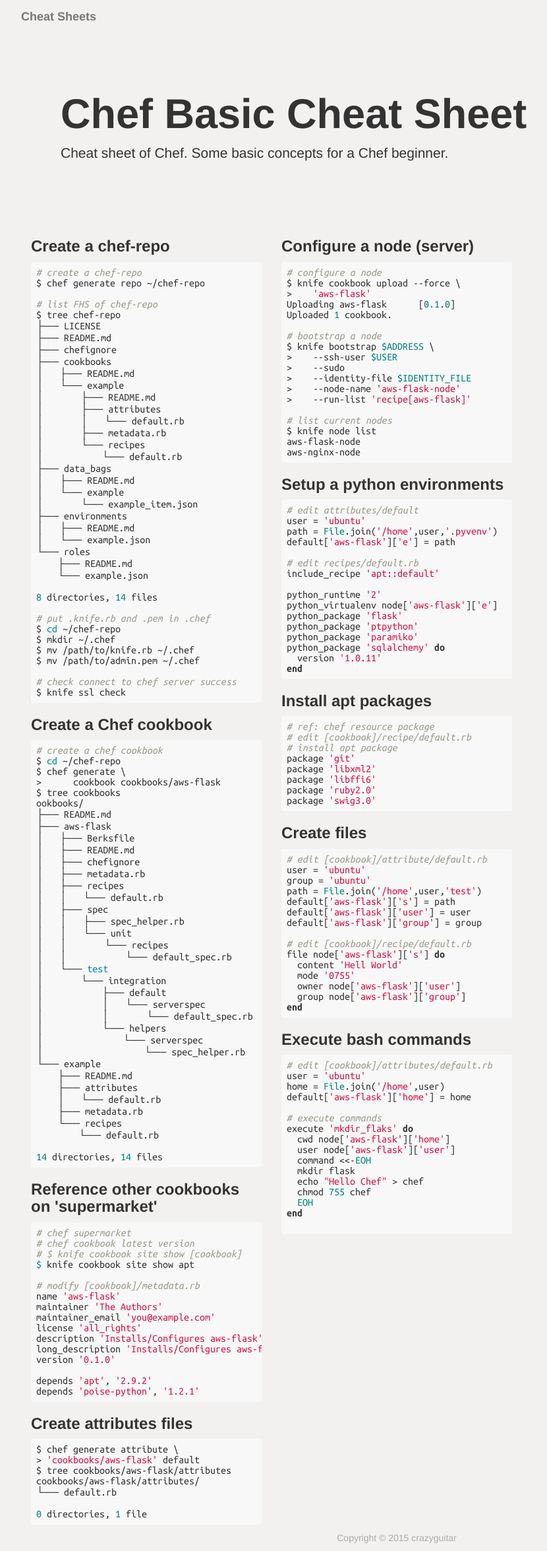
After one commit to crazyguitar/cheatsheet, a Flask app: page /chef-basic in a window 1280 px wide. The commit adds this page. Shown: the whole page at 66% size, without its empty margins (38-868 px from the left). Run offline with Flask 2, Linux system fonts and the light colour scheme; some libraries are stand-ins or nearby versions.

Commit message:
Add basic chef note

```diff
--- /dev/null
+++ b/server/templates/cheatsheet/chef-basic.html
@@ -0,0 +1,225 @@
+{% extends "layout.html" %}
+
+{% block jumbotron %}
+<div class="jumbotron">
+   <h1>Chef Basic Cheat Sheet</h1>
+   <p>Cheat sheet of Chef. Some basic concepts for a Chef beginner.</p>
+</div>
+{% endblock %}
+
+{% block body %}
+<div class="row col-md-4 col-xs-12">
+
+<h3>Create a chef-repo</h3>
+<pre class="code bash">
+# create a chef-repo
+$ chef generate repo ~/chef-repo
+
+# list FHS of chef-repo
+$ tree chef-repo
+├── LICENSE
+├── README.md
+├── chefignore
+├── cookbooks
+│   ├── README.md
+│   └── example
+│       ├── README.md
+│       ├── attributes
+│       │   └── default.rb
+│       ├── metadata.rb
+│       └── recipes
+│           └── default.rb
+├── data_bags
+│   ├── README.md
+│   └── example
+│       └── example_item.json
+├── environments
+│   ├── README.md
+│   └── example.json
+└── roles
+    ├── README.md
+    └── example.json
+
+8 directories, 14 files
+
+# put .knife.rb and .pem in .chef
+$ cd ~/chef-repo
+$ mkdir ~/.chef
+$ mv /path/to/knife.rb ~/.chef
+$ mv /path/to/admin.pem ~/.chef
+
+# check connect to chef server success
+$ knife ssl check
+</pre>
+
+<h3>Create a Chef cookbook</h3>
+<pre class="code bash">
+# create a chef cookbook
+$ cd ~/chef-repo
+$ chef generate \
+&gt;      cookbook cookbooks/aws-flask
+$ tree cookbooks
+ookbooks/
+├── README.md
+├── aws-flask
+│   ├── Berksfile
+│   ├── README.md
+│   ├── chefignore
+│   ├── metadata.rb
+│   ├── recipes
+│   │   └── default.rb
+│   ├── spec
+│   │   ├── spec_helper.rb
+│   │   └── unit
+│   │       └── recipes
+│   │           └── default_spec.rb
+│   └── test
+│       └── integration
+│           ├── default
+│           │   └── serverspec
+│           │       └── default_spec.rb
+│           └── helpers
+│               └── serverspec
+│                   └── spec_helper.rb
+└── example
+    ├── README.md
+    ├── attributes
+    │   └── default.rb
+    ├── metadata.rb
+    └── recipes
+        └── default.rb
+
+14 directories, 14 files
+</pre>
+
+<h3>Reference other cookbooks on 'supermarket'</h3>
+<pre class="code ruby">
+# <a href="https://supermarket.chef.io/">chef supermarket</a>
+# chef cookbook latest version
+# $ knife cookbook site show [cookbook]
+$ knife cookbook site show apt
+
+# modify [cookbook]/metadata.rb
+name 'aws-flask'
+maintainer 'The Authors'
+maintainer_email 'you@example.com'
+license 'all_rights'
+description 'Installs/Configures aws-flask'
+long_description 'Installs/Configures aws-flask'
+version '0.1.0'
+
+depends 'apt', '2.9.2'
+depends 'poise-python', '1.2.1'
+</pre>
+
+<h3>Create attributes files</h3>
+<pre class="code bash">
+$ chef generate attribute \
+&gt; 'cookbooks/aws-flask' default
+$ tree cookbooks/aws-flask/attributes
+cookbooks/aws-flask/attributes/
+└── default.rb
+
+0 directories, 1 file
+</pre>
+
+</div>
+
+<div class="row col-md-4 col-xs-12">
+
+<h3>Configure a node (server)</h3>
+<pre class="code bash">
+# configure a node
+$ knife cookbook upload --force \
+&gt;    'aws-flask'
+Uploading aws-flask      [0.1.0]
+Uploaded 1 cookbook.
+
+# bootstrap a node
+$ knife bootstrap $ADDRESS \
+&gt;    --ssh-user $USER
+&gt;    --sudo
+&gt;    --identity-file $IDENTITY_FILE
+&gt;    --node-name 'aws-flask-node'
+&gt;    --run-list 'recipe[aws-flask]'
+
+# list current nodes
+$ knife node list
+aws-flask-node
+aws-nginx-node
+</pre>
+
+<h3>Setup a python environments</h3>
+<pre class="code ruby">
+# edit attributes/default
+user = 'ubuntu'
+path = File.join('/home',user,'.pyvenv')
+default['aws-flask']['e'] = path
+
+# edit recipes/default.rb
+include_recipe 'apt::default'
+
+python_runtime '2'
+python_virtualenv node['aws-flask']['e']
+python_package 'flask'
+python_package 'ptpython'
+python_package 'paramiko'
+python_package 'sqlalchemy' do
+  version '1.0.11'
+end
+</pre>
+
+<h3>Install apt packages</h3>
+<pre class="code ruby">
+# ref: <a href="https://docs.chef.io/resource_package.html">chef resource package</a>
+# edit [cookbook]/recipe/default.rb
+# install apt package
+package 'git'
+package 'libxml2'
+package 'libffi6'
+package 'ruby2.0'
+package 'swig3.0'
+</pre>
+
+<h3>Create files</h3>
+<pre class="code ruby">
+# edit [cookbook]/attribute/default.rb
+user = 'ubuntu'
+group = 'ubuntu'
+path = File.join('/home',user,'test')
+default['aws-flask']['s'] = path
+default['aws-flask']['user'] = user
+default['aws-flask']['group'] = group
+
+# edit [cookbook]/recipe/default.rb
+file node['aws-flask']['s'] do
+  content 'Hell World'
+  mode '0755'
+  owner node['aws-flask']['user']
+  group node['aws-flask']['group']
+end
+</pre>
+
+<h3>Execute bash commands</h3>
+<pre class="code ruby">
+# edit [cookbook]/attributes/default.rb
+user = 'ubuntu'
+home = File.join('/home',user)
+default['aws-flask']['home'] = home
+
+# execute commands
+execute 'mkdir_flaks' do
+  cwd node['aws-flask']['home']
+  user node['aws-flask']['user']
+  command &lt;&lt;-EOH
+  mkdir flask
+  echo "Hello Chef" &gt; chef
+  chmod 755 chef
+  EOH
+end
+
+</pre>
+
+</div>
+
+{% endblock %}
```
Also changed, not shown: server/templates/index.html (+8 -0 lines).
